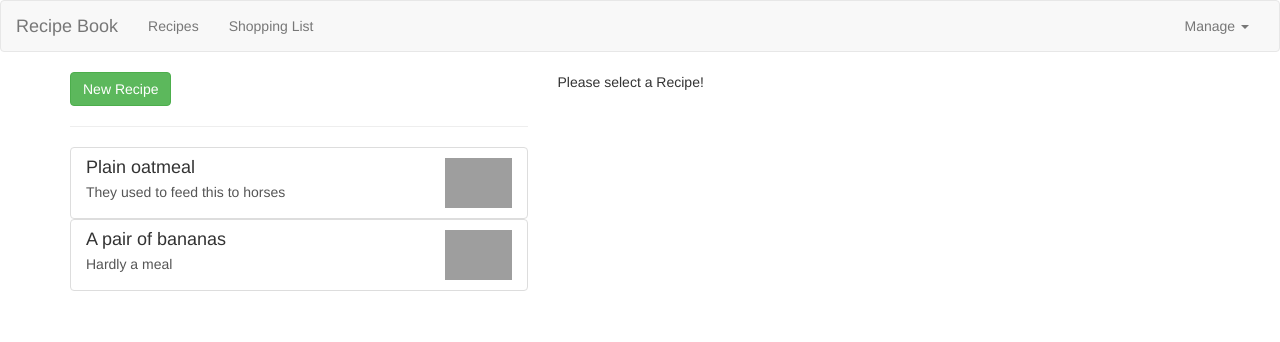
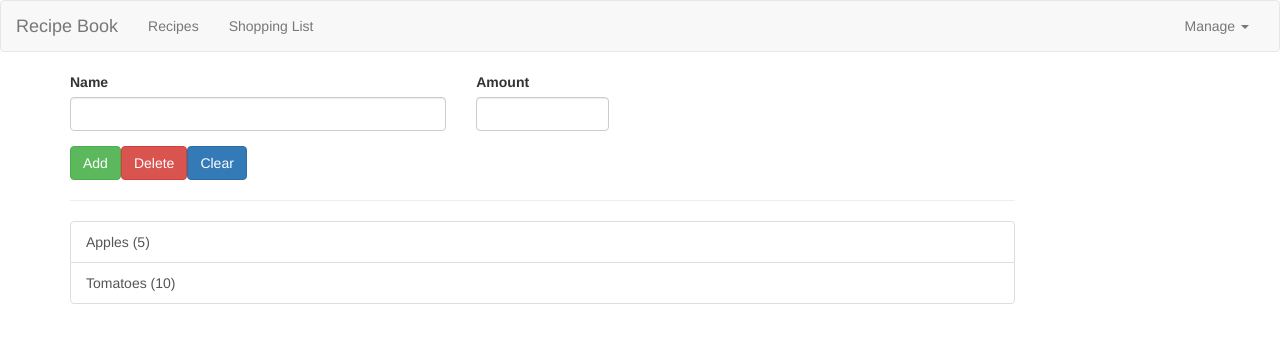
Before and after one commit to danvarga1985/angular-recipe-app, an Angular app: page /shopping-list in a window 1280 px wide. Shown: the top 342 px of the page. Built offline with nearby package versions, Linux system fonts and the light colour scheme; grey boxes are pictures that could not be loaded.

Commit message:
Implementing routing: adding app-routing-module

```diff
--- /dev/null
+++ b/src/app/app-routing.module.ts
@@ -0,0 +1,20 @@
+import {NgModule} from '@angular/core';
+import {RouterModule, Routes} from '@angular/router';
+import {RecipesComponent} from './recipes/recipes.component';
+import {ShoppingListComponent} from './shopping-list/shopping-list.component';
+
+const appRoutes: Routes = [
+  // The empty path ('') is part of '/recipes', so pathMatch has to be full. The default value is 'prefix'.
+  {path: '', redirectTo: '/recipes', pathMatch: 'full'},
+  {path: 'recipes', component: RecipesComponent},
+  {path: 'shopping-list', component: ShoppingListComponent},
+];
+
+@NgModule({
+  imports: [RouterModule.forRoot(appRoutes)],
+  exports: [RouterModule]
+  }
+)
+export class AppRoutingModule {
+
+}
--- a/src/app/app.component.html
+++ b/src/app/app.component.html
@@ -4,10 +4,7 @@
 <div class="container">
   <div class="row">
     <div class="col-md-12">
-      <!-- Show recipes component if loadedFeature variable is recipe (comes from onNavigate) -->
-      <app-recipes *ngIf="loadedFeature === 'recipe'"></app-recipes>
-      <!-- Show shopping-list component if loadedFeature variable is shopping-list (comes from onNavigate) -->
-      <app-shopping-list *ngIf="loadedFeature !== 'recipe'"></app-shopping-list>
+      <router-outlet></router-outlet>
     </div>
   </div>
 </div>
--- a/src/app/app.module.ts
+++ b/src/app/app.module.ts
@@ -11,6 +11,7 @@
 import { ShoppingListComponent } from './shopping-list/shopping-list.component';
 import { ShoppingEditComponent } from './shopping-list/shopping-edit/shopping-edit.component';
 import {DropdownDirective} from './shared/dropdown.directive';
+import {AppRoutingModule} from './app-routing.module';
 
 
 
@@ -28,7 +29,8 @@
   ],
   imports: [
     BrowserModule,
-    FormsModule
+    FormsModule,
+    AppRoutingModule
   ],
   providers: [],
   bootstrap: [AppComponent] // Loads AppComponent at startup
```
